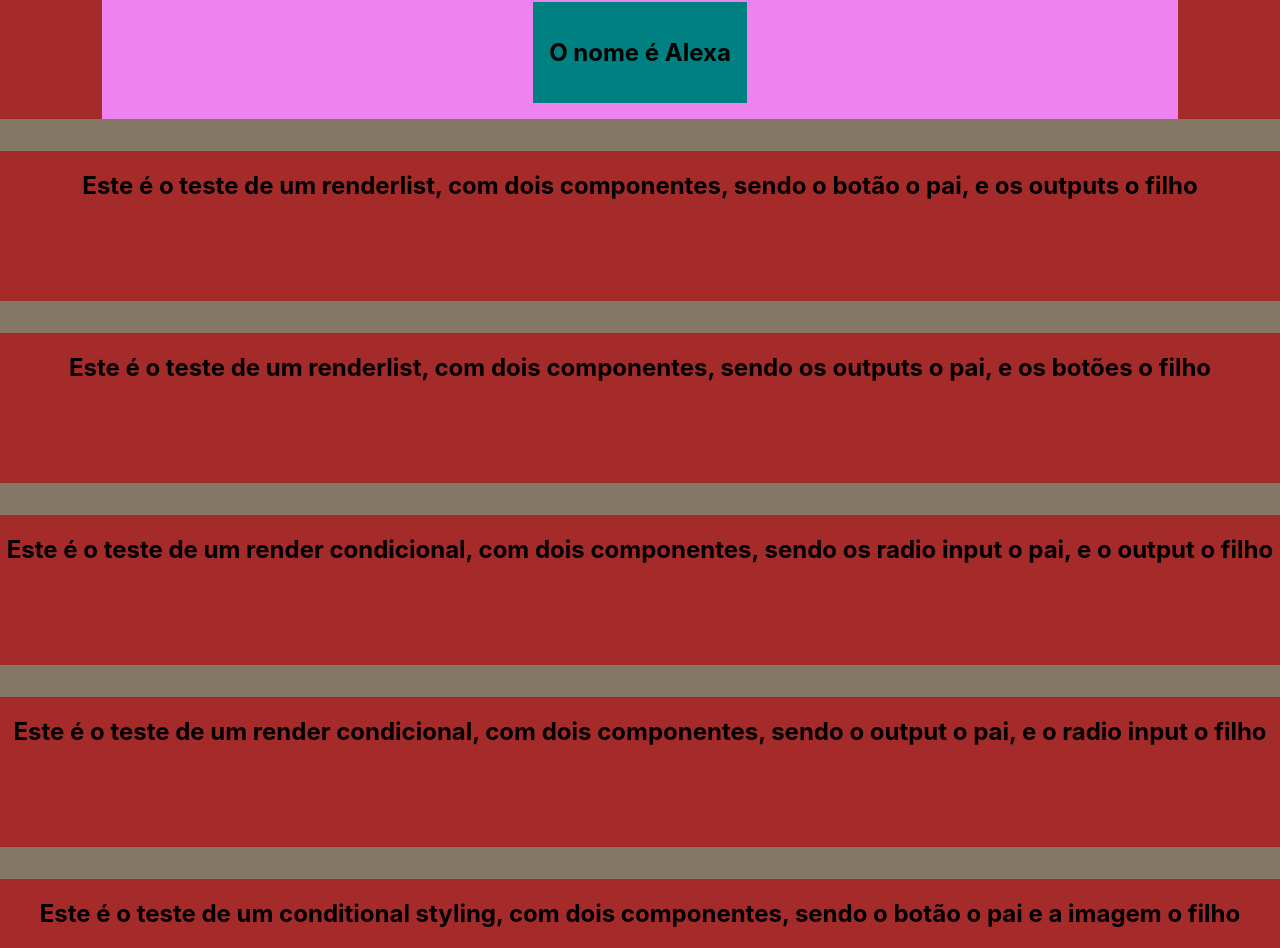
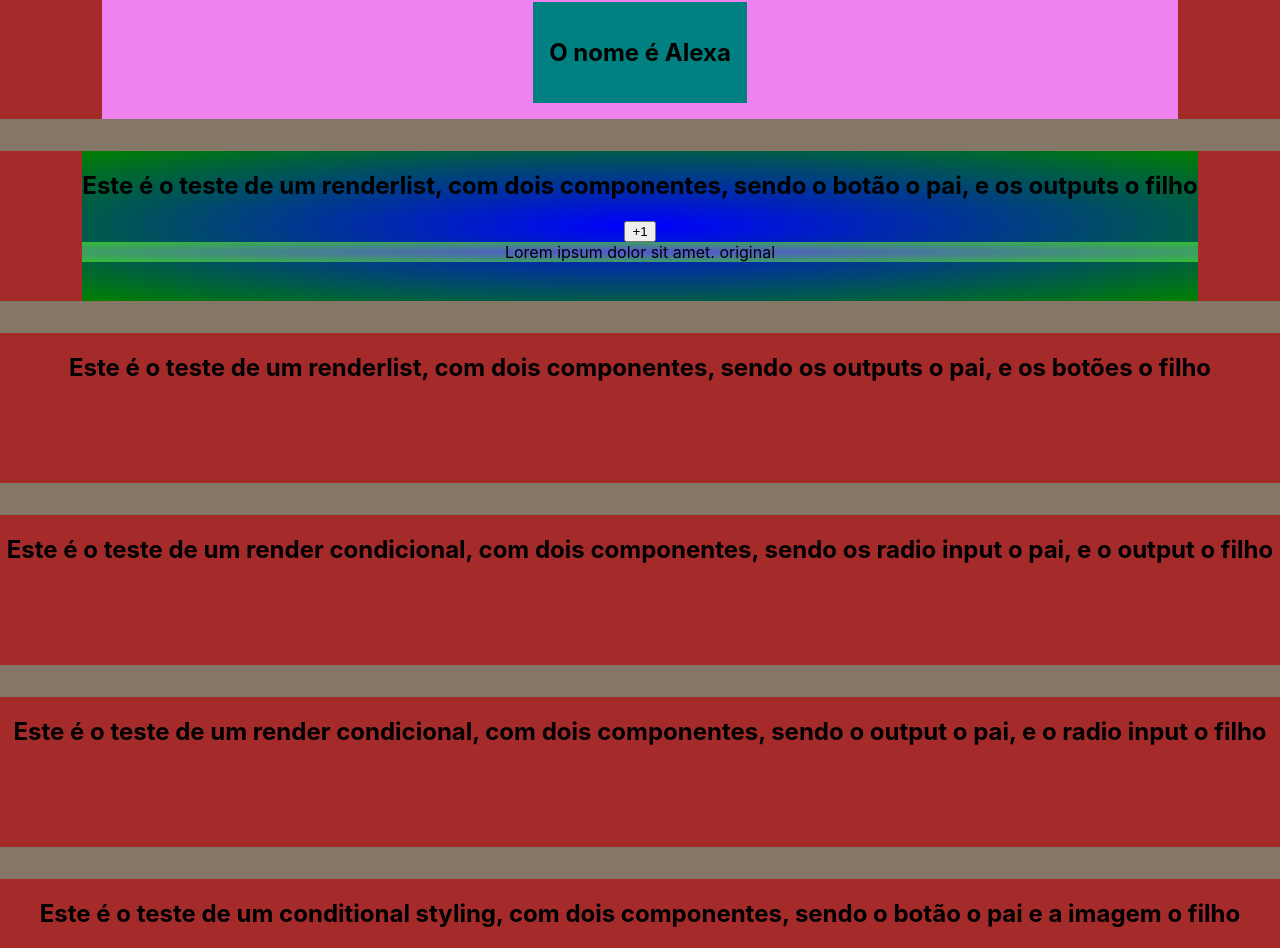
Before and after one commit to kopfmad/bigtest, a React (Create React App) app: page / in a window 1280 px wide. Shown: the part 2023-2971 px from the top of the page. Built offline with nearby package versions, Linux system fonts and the light colour scheme.

Commit message:
adicionei o primeiro renderlist

```diff
--- a/src/App.css
+++ b/src/App.css
@@ -115,3 +115,10 @@
   margin: 1rem;
   width: max-content;
 }
+
+.RenderListDoisElementos {
+  background-image: radial-gradient(blue, green);
+}
+.RenderListDoisElementosFilho {
+  background-image: radial-gradient(rgb(83, 83, 212), rgb(52, 190, 52));
+}
--- a/src/RenderListDoisElementos.js
+++ b/src/RenderListDoisElementos.js
@@ -1,12 +1,26 @@
-import React from 'react'
+import React, { useState } from 'react'
+import RenderListDoisElementosFilho from './RenderListDoisElementosFilho'
 
 export default function RenderListDoisElementos() {
+  let [meuArray, setMeuArray] = useState([
+    ' Lorem ipsum dolor sit amet. original ',
+  ])
+
+  let maisUm = ' Lorem ipsum dolor sit amet consectetur. '
+
+  function apertaBotao() {
+    setMeuArray((estadoantigo) => [...estadoantigo, maisUm])
+
+  }
+
   return (
     <div className="RenderListDoisElementos">
       <h2>
         Este é o teste de um renderlist, com dois componentes, sendo o botão o
         pai, e os outputs o filho
       </h2>
+      <button onClick={apertaBotao}>+1</button>
+      <RenderListDoisElementosFilho imprima={meuArray} />
     </div>
   )
 }
--- /dev/null
+++ b/src/RenderListDoisElementosFilho.js
@@ -0,0 +1,9 @@
+import React from 'react'
+
+export default function RenderListDoisElementosFilho(props) {
+  return (
+    <div className="RenderListDoisElementosFilho">
+      {[props.imprima.map((elemento) => <div>{elemento}</div>)]}
+    </div>
+  )
+}
```
